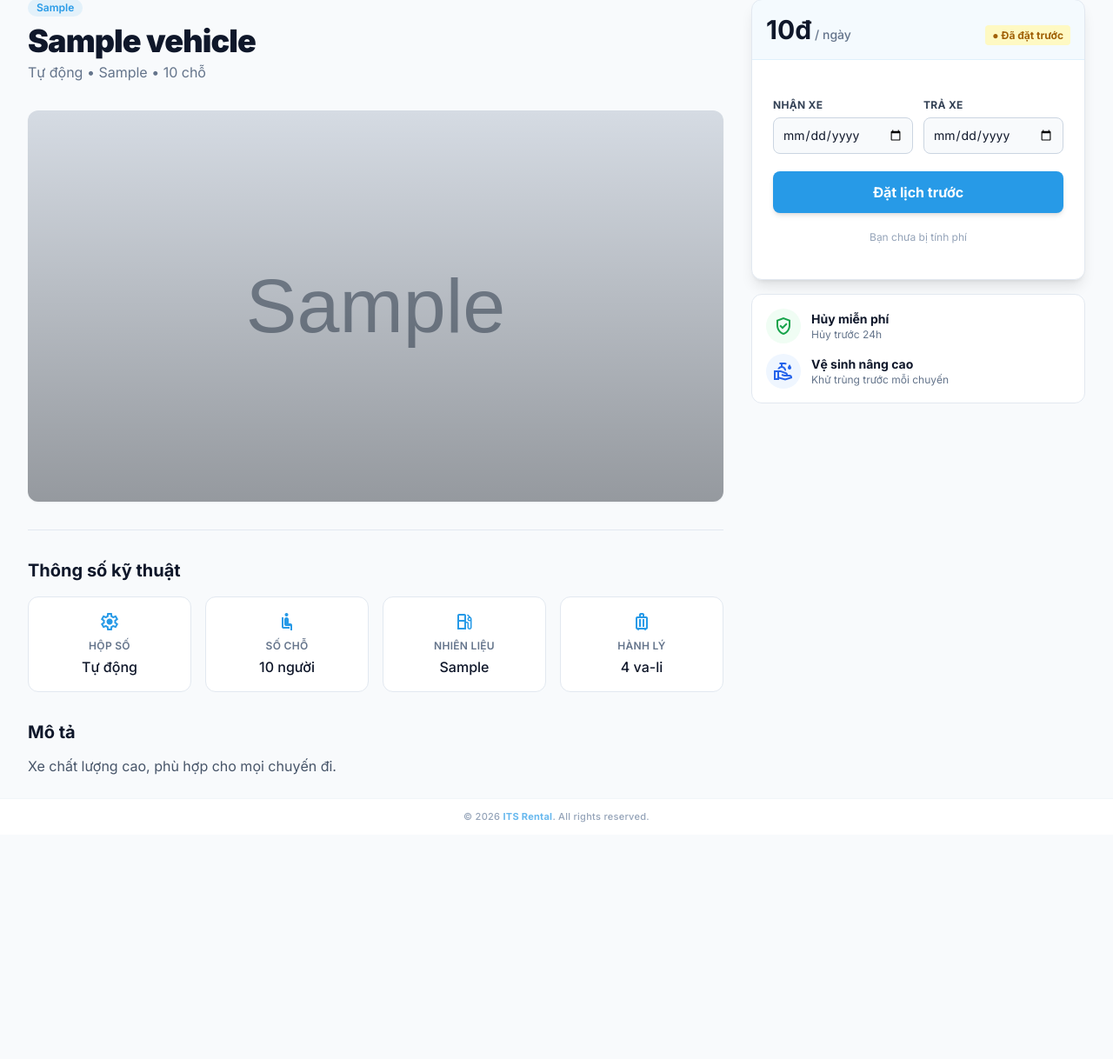
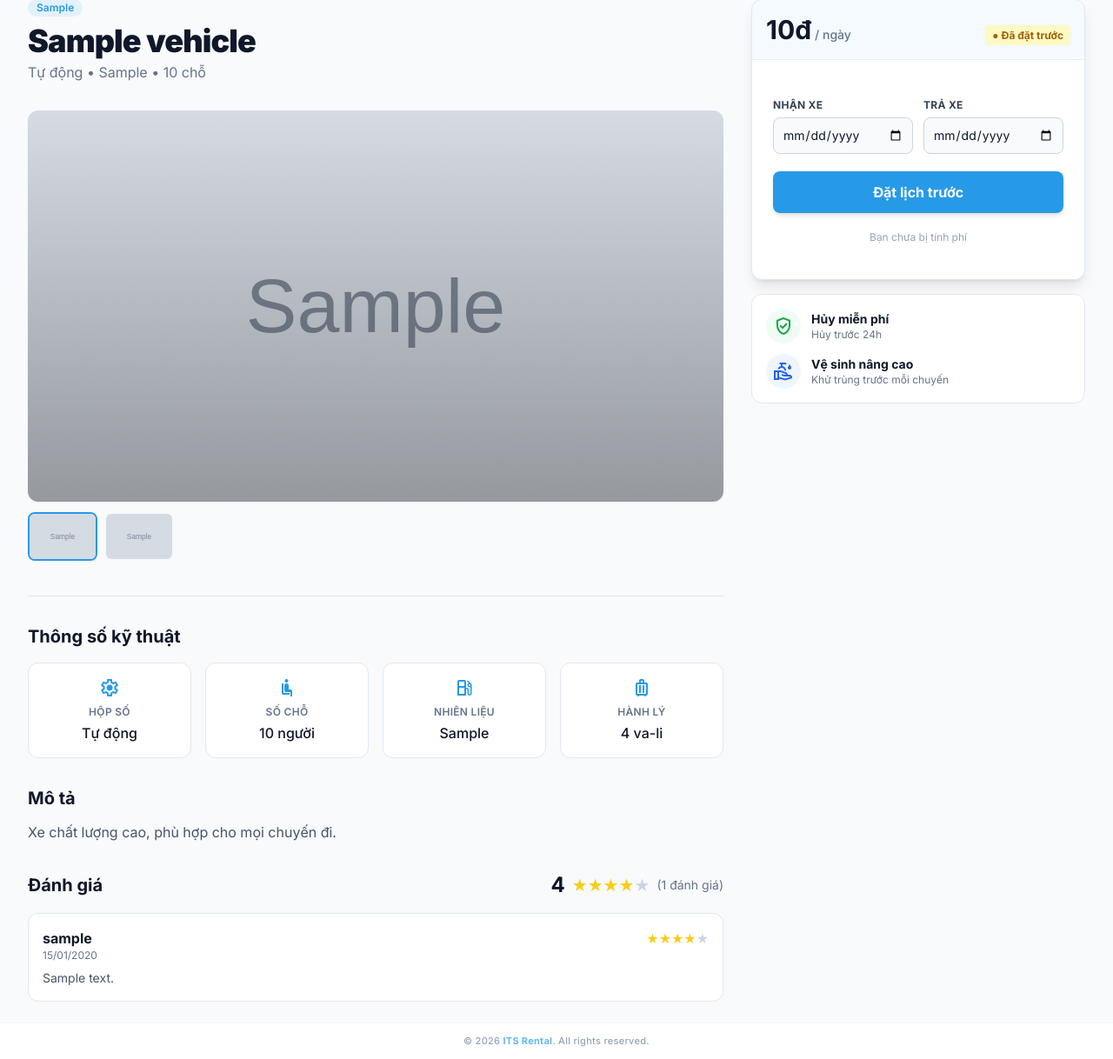
Before and after one commit to Minhhieu3012/its-vehicle-rental-system, a Django app: template its-vehicle-rental-system/frontend/templates/frontend/vehicles/detail.html in a window 1280 px wide. Shown: the part 162-1380 px from the top of the page at 87% size. Before the commit the page ends 1108 px from the top, so only its background shows below. Run offline with Django 5.2, Linux system fonts and the light colour scheme; the template is opened without the code that fills it: most values are stand-ins (such as "Sample title", 1, 10 or a date in 2020); grey boxes marked "Sample" are stand-in pictures; some libraries are stand-ins or nearby versions.

Commit message:
feat(vehicle): Add review display and image gallery

```diff
--- a/its-vehicle-rental-system/frontend/templates/frontend/bookings/my_list.html
+++ b/its-vehicle-rental-system/frontend/templates/frontend/bookings/my_list.html
@@ -87,7 +87,11 @@
                             {% if booking.status == 'approved' %}
                             <a href="{% url 'frontend:booking_return' booking.id %}" class="bg-primary text-white px-3 py-1.5 rounded-lg text-sm hover:bg-opacity-90 transition">Trả xe</a>
                             {% elif booking.status == 'completed' %}
-                            <a href="{% url 'frontend:review_form' booking.id %}" class="border px-3 py-1.5 rounded-lg text-sm hover:bg-slate-50 dark:hover:bg-slate-700 transition">Đánh giá</a>
+                                {% if booking.vehicle.id in reviewed_vehicle_ids %}
+                                <span class="text-green-600 text-sm font-medium">Đã đánh giá</span>
+                                {% else %}
+                                <a href="{% url 'frontend:review_form' booking.id %}" class="border px-3 py-1.5 rounded-lg text-sm hover:bg-slate-50 dark:hover:bg-slate-700 transition">Đánh giá</a>
+                                {% endif %}
                             {% else %}
                             <span class="text-slate-400 italic text-xs">N/A</span>
                             {% endif %}
--- a/its-vehicle-rental-system/frontend/templates/frontend/vehicles/detail.html
+++ b/its-vehicle-rental-system/frontend/templates/frontend/vehicles/detail.html
@@ -43,10 +43,35 @@
         </div>
       </div>
 
-      <div class="rounded-xl overflow-hidden shadow-sm aspect-video relative group">
-        <div class="w-full h-full bg-cover bg-center" style='background-image: url("{% if vehicle.image %}{{ vehicle.image.url }}{% else %}{% static "frontend/img/placeholder.jpg" %}{% endif %}");'>
-          <div class="absolute inset-0 bg-gradient-to-t from-black/50 to-transparent opacity-60"></div>
+            <!-- Gallery ảnh xe -->
+      <div class="space-y-3">
+        <!-- Ảnh chính -->
+        <div id="main-image" class="rounded-xl overflow-hidden shadow-sm aspect-video relative group cursor-pointer">
+          <div id="main-img-bg" class="w-full h-full bg-cover bg-center transition-all duration-300" style='background-image: url("{% if vehicle.image %}{{ vehicle.image.url }}{% else %}{% static "frontend/img/placeholder.jpg" %}{% endif %}");'>
+            <div class="absolute inset-0 bg-gradient-to-t from-black/50 to-transparent opacity-60"></div>
+          </div>
         </div>
+
+        <!-- Thumbnails -->
+        {% if vehicle.images.all %}
+        <div class="flex gap-2 overflow-x-auto pb-2">
+          <!-- Ảnh chính làm thumbnail đầu tiên -->
+          {% if vehicle.image %}
+          <div class="thumbnail flex-shrink-0 w-20 h-14 rounded-lg overflow-hidden cursor-pointer border-2 border-primary"
+               onclick="changeMainImage('{{ vehicle.image.url }}', this)">
+            <div class="w-full h-full bg-cover bg-center" style="background-image: url('{{ vehicle.image.url }}');"></div>
+          </div>
+          {% endif %}
+
+          <!-- Các ảnh phụ từ VehicleImage -->
+          {% for img in vehicle.images.all %}
+          <div class="thumbnail flex-shrink-0 w-20 h-14 rounded-lg overflow-hidden cursor-pointer border-2 border-transparent     hover:border-primary/50"
+               onclick="changeMainImage('{{ img.image.url }}', this)">
+            <div class="w-full h-full bg-cover bg-center" style="background-image: url('{{ img.image.url }}');"></div>
+          </div>
+          {% endfor %}
+        </div>
+        {% endif %}
       </div>
 
       <hr class="border-slate-200 dark:border-slate-800" />
@@ -84,6 +109,57 @@
         <div class="prose prose-slate dark:prose-invert text-slate-600 dark:text-slate-300 leading-relaxed">
           <p>{{ vehicle.description|default:"Xe chất lượng cao, phù hợp cho mọi chuyến đi." }}</p>
         </div>
+      </section>
+
+      <!-- Section Đánh giá -->
+      <section>
+        <div class="flex items-center justify-between mb-4">
+          <h3 class="text-xl font-bold text-slate-900 dark:text-white">Đánh giá</h3>
+          <div class="flex items-center gap-2">
+            <span class="text-2xl font-bold text-slate-900 dark:text-white">{{ avg_rating }}</span>
+            <div class="flex">
+              {% for i in "12345" %}
+                {% if forloop.counter <= avg_rating %}
+                  <span class="text-yellow-400 text-xl">&#9733;</span>
+                {% else %}
+                  <span class="text-slate-300 text-xl">&#9733;</span>
+                {% endif %}
+              {% endfor %}
+            </div>
+            <span class="text-slate-500 text-sm">({{ review_count }} đánh giá)</span>
+          </div>
+        </div>
+
+        {% if reviews %}
+        <div class="space-y-4">
+          {% for review in reviews %}
+          <div class="bg-white dark:bg-slate-800 rounded-xl p-4 border border-slate-200 dark:border-slate-700">
+            <div class="flex items-start justify-between mb-2">
+              <div>
+                <p class="font-bold text-slate-900 dark:text-white">{{ review.user.username }}</p>
+                <p class="text-xs text-slate-500">{{ review.created_at|date:"d/m/Y" }}</p>
+              </div>
+              <div class="flex">
+                {% for i in "12345" %}
+                  {% if forloop.counter <= review.rating %}
+                    <span class="text-yellow-400">&#9733;</span>
+                  {% else %}
+                    <span class="text-slate-300">&#9733;</span>
+                  {% endif %}
+                {% endfor %}
+              </div>
+            </div>
+            {% if review.comment %}
+            <p class="text-slate-600 dark:text-slate-300 text-sm">{{ review.comment }}</p>
+            {% endif %}
+          </div>
+          {% endfor %}
+        </div>
+        {% else %}
+        <div class="text-center py-8 text-slate-500">
+          <p>Chưa có đánh giá nào cho xe này.</p>
+        </div>
+        {% endif %}
       </section>
     </div>
 
@@ -205,6 +281,22 @@
       }
     }
   });
+
+    // Hàm đổi ảnh chính khi click vào thumbnail
+  function changeMainImage(imageUrl, clickedThumb) {
+    // Cập nhật ảnh chính
+    const mainImgBg = document.getElementById('main-img-bg');
+    mainImgBg.style.backgroundImage = `url('${imageUrl}')`;
+
+    // Cập nhật border cho thumbnails
+    const allThumbs = document.querySelectorAll('.thumbnail');
+    allThumbs.forEach(thumb => {
+      thumb.classList.remove('border-primary');
+      thumb.classList.add('border-transparent');
+    });
+    clickedThumb.classList.remove('border-transparent');
+    clickedThumb.classList.add('border-primary');
+  }
 </script>
 
 {% endblock %}
```
Also changed, not shown: its-vehicle-rental-system/frontend/views.py (+34 -3 lines).
